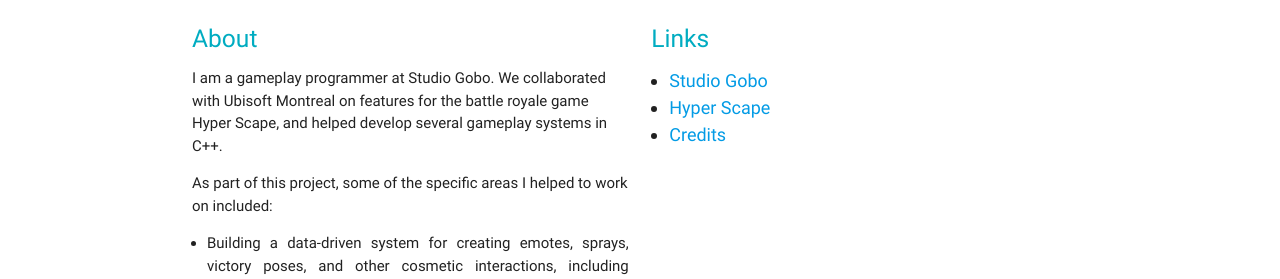
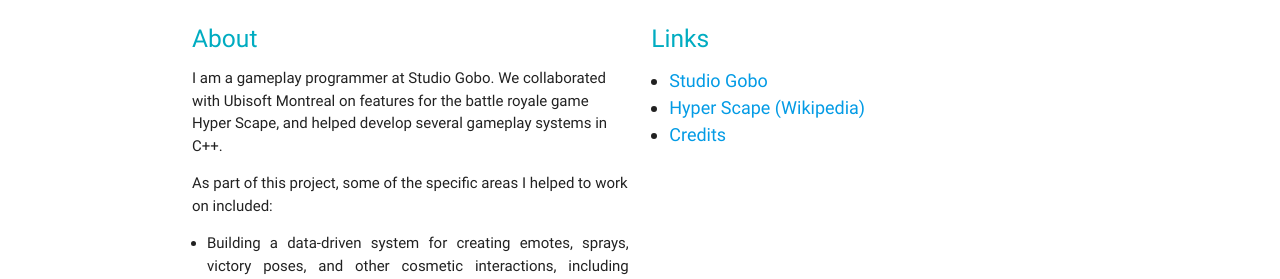
Before and after one commit to atoft/atoft.github.io, a Jekyll site: the page built from _portfolio/gobohyperscape.html, in a window 1280 px wide and 900 px high, scrolled down 489 px. Shown: the part 163-442 px from the top of the window. Built offline with Jekyll 4.4.1, drawn with Linux system fonts in a browser that asks for light colours; nearby versions of some CDN libraries.

Commit message:
Fix some dead links on the Hyper Scape page.

```diff
--- a/_portfolio/gobohyperscape.html
+++ b/_portfolio/gobohyperscape.html
@@ -29,7 +29,7 @@
 links: >
   <ul>
   <li><a target="_blank" href="http://studiogobo.com">Studio Gobo</a></li>
-  <li><a target="_blank" href="https://www.ubisoft.com/en-gb/game/hyper-scape">Hyper Scape</a></li>
-  <li><a target="_blank" href="https://www.ubisoft.com/en-gb/game/hyper-scape/news-updates/1L0rcSxsaCIsWwm6oR9cMY/credits-development-team">Credits</a></li>
+  <li><a target="_blank" href="https://en.wikipedia.org/wiki/Hyper_Scape">Hyper Scape (Wikipedia)</a></li>
+  <li><a target="_blank" href="https://www.mobygames.com/game/149227/hyper-scape/credits/windows/?autoplatform=true">Credits</a></li>
   </ul>
 ---
```
